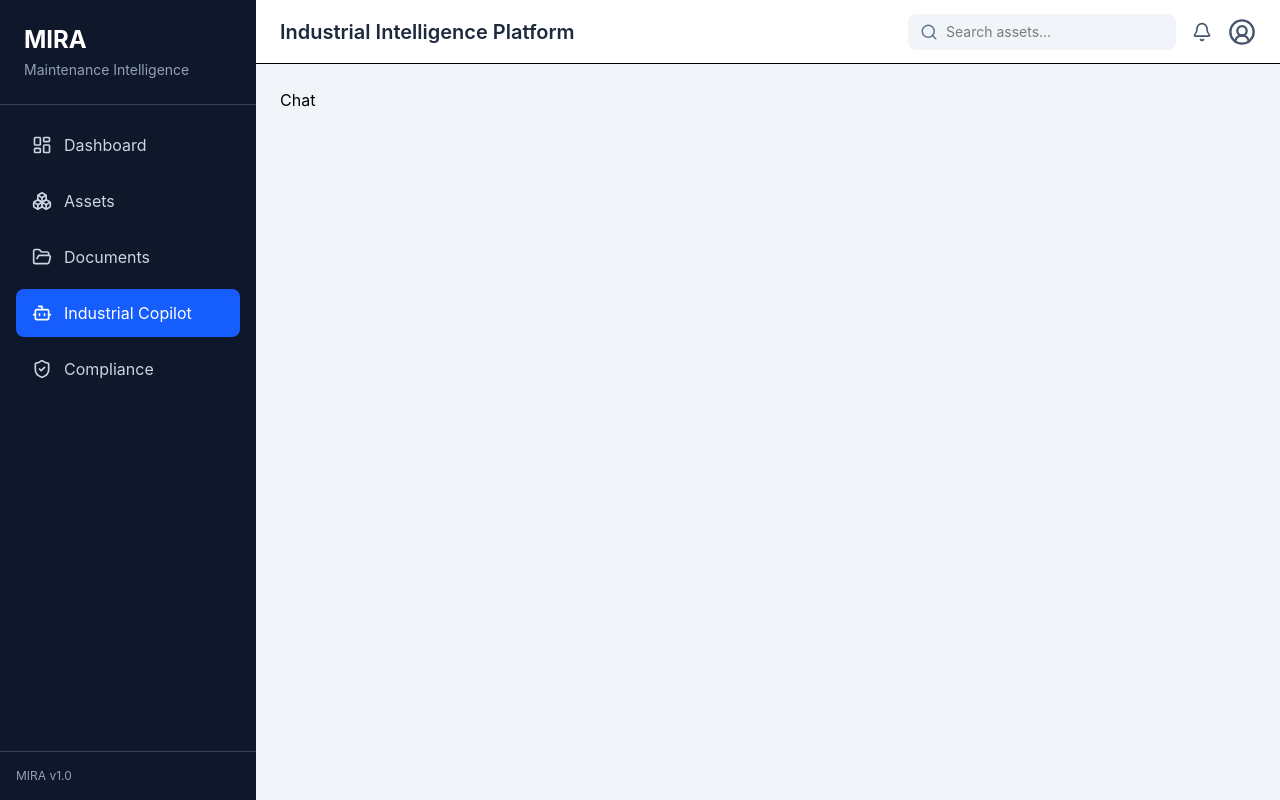
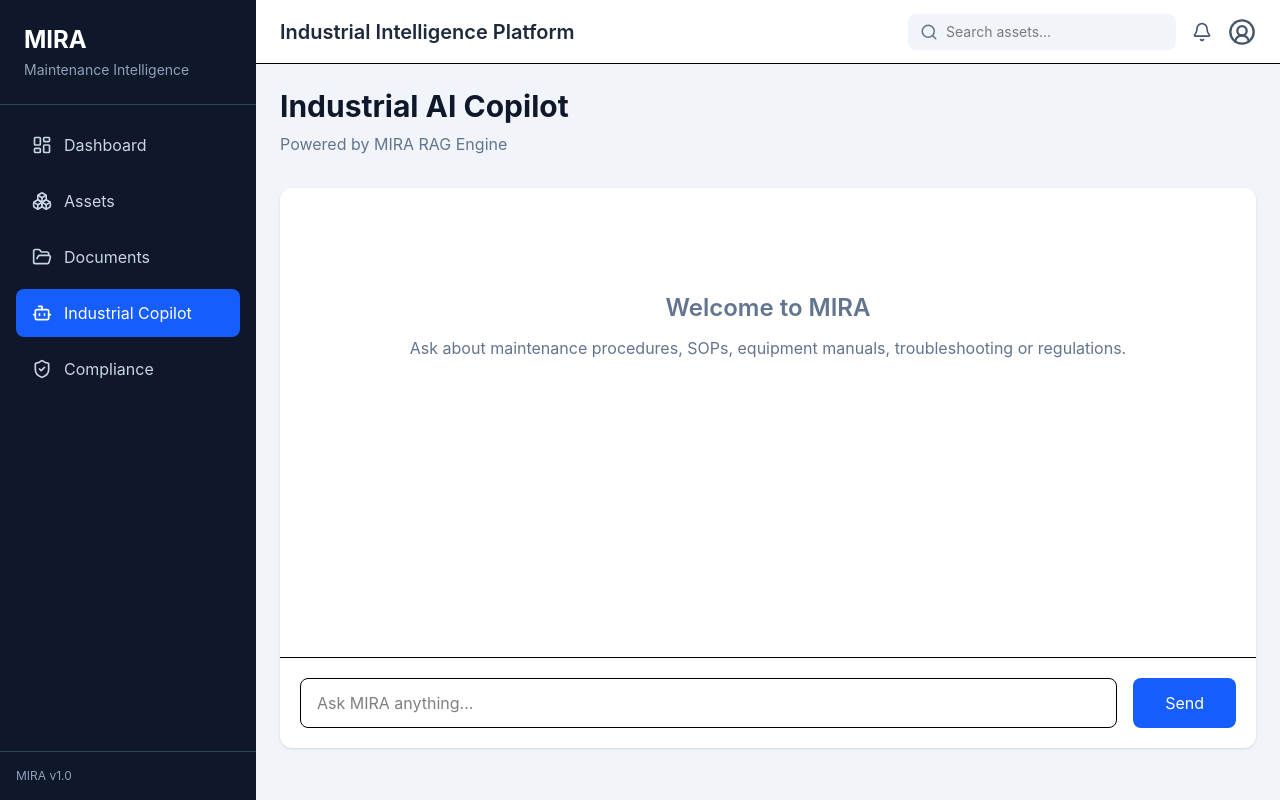
Before and after one commit to KESHAVAKASH10/MIRA-Maintenance-Intelligence-Reliability-Assistant, a React app in the folder frontend/: page /chat in a window 1280 px wide. Built offline with nearby package versions, Linux system fonts and the light colour scheme; the HTML template or start-up script is replaced by a standard one.

Commit message:
Refactored chat page to use reusable AI response component

```diff
--- a/frontend/src/pages/Chat.jsx
+++ b/frontend/src/pages/Chat.jsx
@@ -1,3 +1,174 @@
-export default function Chat() {
-    return <h1>Chat</h1>;
+import { useState, useRef, useEffect } from "react";
+import PageHeader from "../components/PageHeader";
+import AIResponseCard from "../components/AIResponseCard";
+import { askMira } from "../services/chatService";
+
+function Chat() {
+    const [question, setQuestion] = useState("");
+    const [messages, setMessages] = useState([]);
+    const [loading, setLoading] = useState(false);
+
+    const bottomRef = useRef(null);
+
+    useEffect(() => {
+        bottomRef.current?.scrollIntoView({
+            behavior: "smooth",
+        });
+    }, [messages, loading]);
+
+    const handleAsk = async () => {
+
+        if (!question.trim() || loading) return;
+
+        const userQuestion = question;
+
+        setMessages((prev) => [
+            ...prev,
+            {
+                role: "user",
+                text: userQuestion,
+            },
+        ]);
+
+        setQuestion("");
+        setLoading(true);
+
+        try {
+
+            const result = await askMira(userQuestion);
+
+            setMessages((prev) => [
+                ...prev,
+                {
+                    role: "assistant",
+                    answer: result.answer,
+                    confidence: result.confidence,
+                    confidenceLabel: result.confidence_label,
+                    sources: result.sources || [],
+                },
+            ]);
+
+        } catch (error) {
+
+            setMessages((prev) => [
+                ...prev,
+                {
+                    role: "assistant",
+                    answer: error.message,
+                    confidence: null,
+                    confidenceLabel: "",
+                    sources: [],
+                },
+            ]);
+
+        } finally {
+
+            setLoading(false);
+
+        }
+
+    };
+
+    return (
+        <>
+
+            <PageHeader
+                title="Industrial AI Copilot"
+                subtitle="Powered by MIRA RAG Engine"
+            />
+
+            <div className="bg-white rounded-xl shadow h-[70vh] flex flex-col">
+
+                <div className="flex-1 overflow-y-auto p-6 space-y-6">
+
+                    {messages.length === 0 && (
+
+                        <div className="text-center text-slate-500 mt-20">
+
+                            <h2 className="text-2xl font-semibold mb-3">
+                                Welcome to MIRA
+                            </h2>
+
+                            <p>
+                                Ask about maintenance procedures,
+                                SOPs, equipment manuals,
+                                troubleshooting or regulations.
+                            </p>
+
+                        </div>
+
+                    )}
+
+                    {messages.map((msg, index) => (
+
+                        <div key={index}>
+
+                            {msg.role === "user" ? (
+
+                                <div className="flex justify-end">
+
+                                    <div className="bg-blue-600 text-white rounded-xl px-4 py-3 max-w-2xl">
+
+                                        {msg.text}
+
+                                    </div>
+
+                                </div>
+
+                            ) : (
+
+                                <AIResponseCard message={msg} />
+
+                            )}
+
+                        </div>
+
+                    ))}
+
+                    {loading && (
+
+                        <div className="bg-slate-100 rounded-xl p-4 italic text-slate-500">
+
+                            🤖 MIRA is analyzing industrial documents...
+
+                        </div>
+
+                    )}
+
+                    <div ref={bottomRef} />
+
+                </div>
+
+                <div className="border-t p-5 flex gap-4">
+
+                    <input
+                        type="text"
+                        value={question}
+                        disabled={loading}
+                        placeholder="Ask MIRA anything..."
+                        onChange={(e) => setQuestion(e.target.value)}
+                        onKeyDown={(e) => {
+                            if (e.key === "Enter") {
+                                handleAsk();
+                            }
+                        }}
+                        className="flex-1 border rounded-lg px-4 py-3 outline-none"
+                    />
+
+                    <button
+                        onClick={handleAsk}
+                        disabled={loading}
+                        className="bg-blue-600 hover:bg-blue-700 text-white px-8 rounded-lg disabled:opacity-60"
+                    >
+                        {loading ? "Thinking..." : "Send"}
+                    </button>
+
+                </div>
+
+            </div>
+
+        </>
+    );
 }
+
+export default Chat;
```
